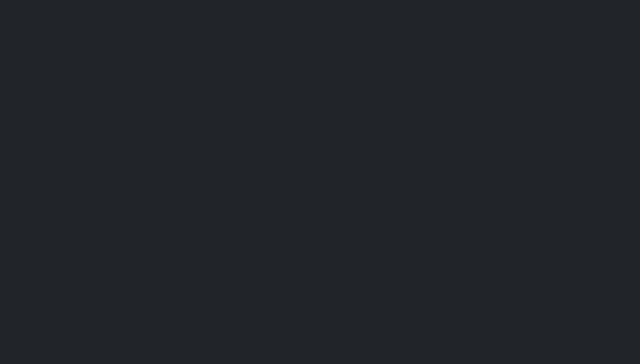
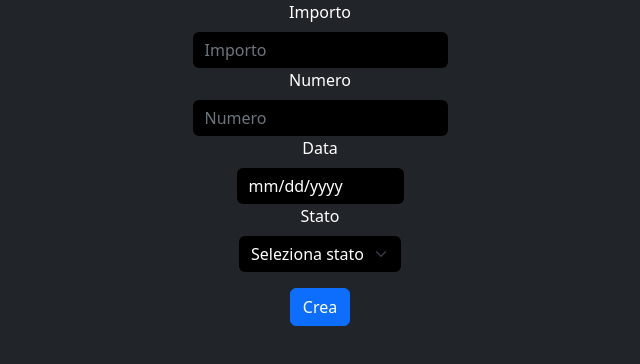
Before and after one commit to DGSimone99/epicode-buildweek-energy-frontend, a React (Vite) app: page /clienti/1/nuova-fattura in a window 1280 px wide. Before the commit this address had no page. Shown: the top 364 px of the page, without its empty margins (320-960 px from the left). Built offline with nearby package versions, Linux system fonts and the light colour scheme.

Commit message:
aggiungere fatture dalla pagina del cliente

```diff
--- a/src/App.jsx
+++ b/src/App.jsx
@@ -19,6 +19,7 @@ function App() {
         <Route path="/clienti" element={<ClientiList />} />
         <Route path="/clienti/new" element={<FormClienti />} />
         <Route path="/cliente/:id" element={<ClienteDetails />} />
+        <Route path="/clienti/:id/nuova-fattura" element={<FormFatture />} />
         <Route path="/fatture" element={<FattureList />} />
       </Routes>
     </BrowserRouter>
--- a/src/components/ClienteDetails.jsx
+++ b/src/components/ClienteDetails.jsx
@@ -1,12 +1,13 @@
 import { useEffect } from "react";
 import { useDispatch, useSelector } from "react-redux";
-import { useParams } from "react-router";
+import { useParams, useNavigate } from "react-router";
 import { deleteFatturaCliente, fetchClienteDetails } from "../redux/action";
 import { Button, Card, Col, Container, Image, Row, Table } from "react-bootstrap";
 
 function ClienteDetails() {
   const { id } = useParams();
   const dispatch = useDispatch();
+  const navigate = useNavigate();
   const cliente = useSelector((state) => state.cliente.cliente || {});
   const fatture = useSelector((state) => state.cliente.cliente.fatture || []);
 
@@ -20,7 +21,7 @@ function ClienteDetails() {
   };
 
   return (
-    <Container className="mt-4 text-light">
+    <Container className="my-4 text-light">
       {cliente ? (
         <>
           <Row className="justify-content-center mb-4">
@@ -105,6 +106,9 @@ function ClienteDetails() {
           <Card className="bg-secondary text-light">
             <Card.Header className="fw-bold bg-dark text-light">Fatture</Card.Header>
             <Card.Body>
+              <Button variant="success" className="mb-3" onClick={() => navigate(`/clienti/${id}/nuova-fattura`)}>
+                Aggiungi Fattura
+              </Button>
               <Table striped bordered hover responsive variant="dark">
                 <thead>
                   <tr>
--- a/src/components/FormFatture.jsx
+++ b/src/components/FormFatture.jsx
@@ -1,22 +1,25 @@
 import { useState } from "react";
-import Button from "react-bootstrap/Button";
-import Form from "react-bootstrap/Form";
 import { useDispatch } from "react-redux";
+import { useNavigate, useParams } from "react-router-dom";
 import { newFattura } from "../redux/action";
-import { Container } from "react-bootstrap";
+import { Container, Button, Form } from "react-bootstrap";
 
 function FormFatture() {
   const dispatch = useDispatch();
+  const navigate = useNavigate();
+  const { id } = useParams();
+
   const [form, setForm] = useState({
-    idCliente: "",
     importo: "",
     numero: "",
     stato: "",
+    data: "",
   });
 
   const handleSubmit = (event) => {
     event.preventDefault();
-    dispatch(newFattura(form));
+    dispatch(newFattura({ ...form, idCliente: id }));
+    navigate(`/cliente/${id}`);
   };
 
   return (
@@ -26,65 +29,53 @@ function FormFatture() {
         onSubmit={handleSubmit}
         className="d-flex flex-column justify-content-center align-items-center text-center"
       >
-        <Form.Group controlId="validationCustom02">
-          <Form.Label>Id Cliente</Form.Label>
-          <Form.Control
-            value={form.idCliente}
-            required
-            type="text"
-            placeholder="idCliente"
-            onChange={(e) => setForm({ ...form, idCliente: e.target.value })}
-            className="bg-black border-0"
-          />
-          <Form.Control.Feedback>Looks good!</Form.Control.Feedback>
-        </Form.Group>
-        <Form.Group controlId="validationCustom03">
+        <Form.Group controlId="importo">
           <Form.Label>Importo</Form.Label>
           <Form.Control
             value={form.importo}
             required
-            type="text"
-            placeholder="importo"
+            type="number"
+            placeholder="Importo"
             onChange={(e) => setForm({ ...form, importo: e.target.value })}
             className="bg-black border-0"
           />
-          <Form.Control.Feedback>Looks good!</Form.Control.Feedback>
         </Form.Group>
-        <Form.Group controlId="validationCustom04">
+
+        <Form.Group controlId="numero">
           <Form.Label>Numero</Form.Label>
           <Form.Control
             value={form.numero}
             required
             type="text"
-            placeholder="numero"
+            placeholder="Numero"
             onChange={(e) => setForm({ ...form, numero: e.target.value })}
             className="bg-black border-0"
           />
-          <Form.Control.Feedback>Looks good!</Form.Control.Feedback>
         </Form.Group>
-        <Form.Group controlId="validationCustom06">
+
+        <Form.Group controlId="data">
           <Form.Label>Data</Form.Label>
           <Form.Control
             value={form.data}
             required
             type="date"
-            placeholder="data"
             onChange={(e) => setForm({ ...form, data: e.target.value })}
             className="bg-black border-0"
           />
-          <Form.Control.Feedback>Looks good!</Form.Control.Feedback>
         </Form.Group>
-        <Form.Group controlId="validationCustom05">
+
+        <Form.Group controlId="stato">
           <Form.Label>Stato</Form.Label>
-          <Form.Control
+          <Form.Select
             value={form.stato}
             required
-            type="text"
-            placeholder="stato"
             onChange={(e) => setForm({ ...form, stato: e.target.value })}
             className="bg-black border-0"
-          />
-          <Form.Control.Feedback>Looks good!</Form.Control.Feedback>
+          >
+            <option value="">Seleziona stato</option>
+            <option value="PAGATA">Pagata</option>
+            <option value="NON_PAGATA">Non Pagata</option>
+          </Form.Select>
         </Form.Group>
 
         <Button className="mt-3 bg-primary" type="submit">
--- a/src/redux/action/index.js
+++ b/src/redux/action/index.js
@@ -155,23 +155,20 @@ export const newFattura = (fattura) => {
     try {
       const token = localStorage.getItem("token");
 
-      const query = new URLSearchParams({
-        idCliente: fattura.idCliente,
-        data: fattura.data,
-        numero: fattura.numero,
-        importo: fattura.importo,
-        stato: fattura.stato,
-      }).toString();
-
       await axios.post(
-        `/api/fatture?${query}`,
-        {},
+        `/api/fatture/clienti/${fattura.idCliente}`,
+        {
+          data: fattura.data,
+          importo: fattura.importo,
+          numero: fattura.numero,
+          stato: fattura.stato,
+        },
         {
           headers: { Authorization: `Bearer ${token}` },
         }
       );
     } catch (error) {
-      console.log(error);
+      console.log("Errore creazione fattura:", error.response?.data || error.message);
     }
   };
 };
```
